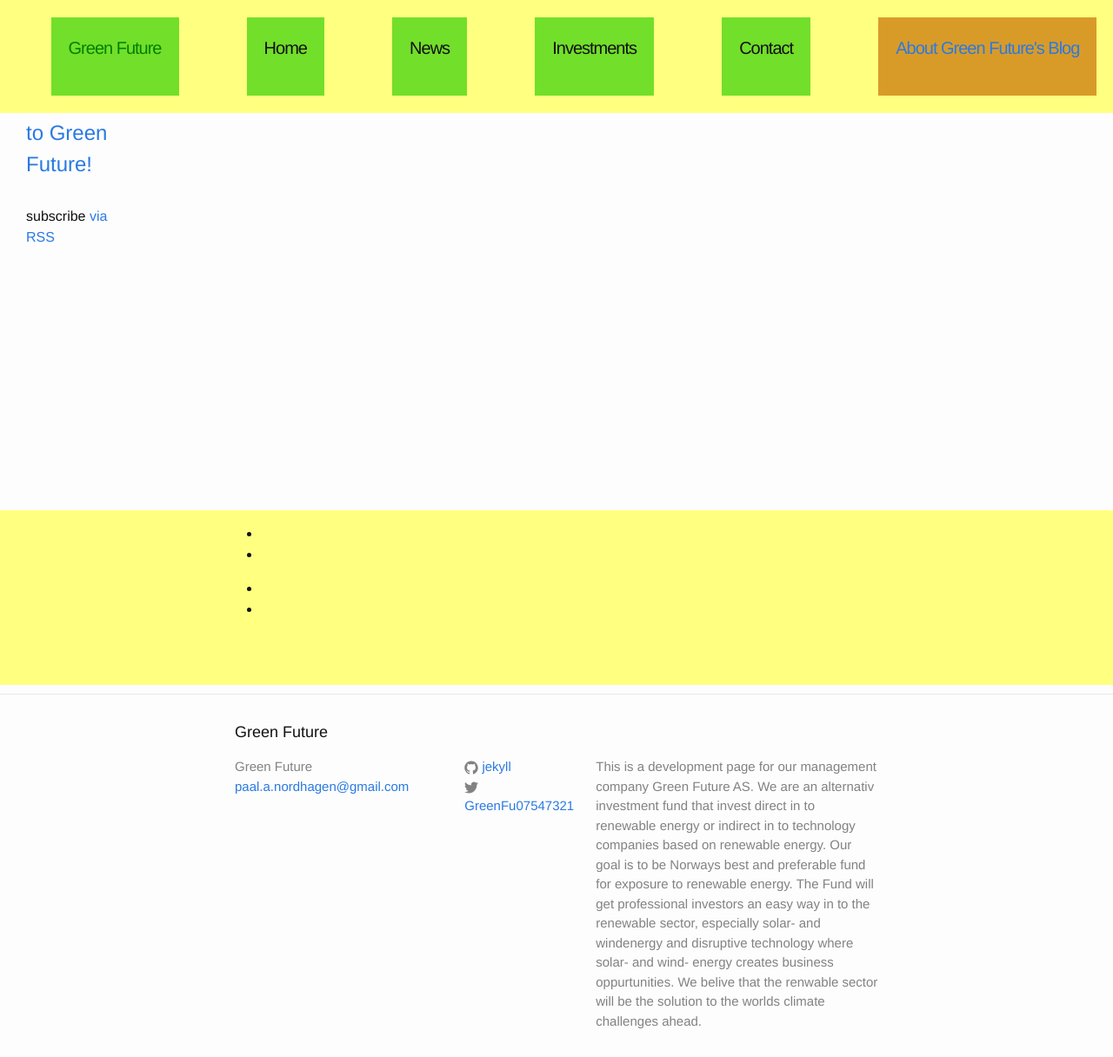
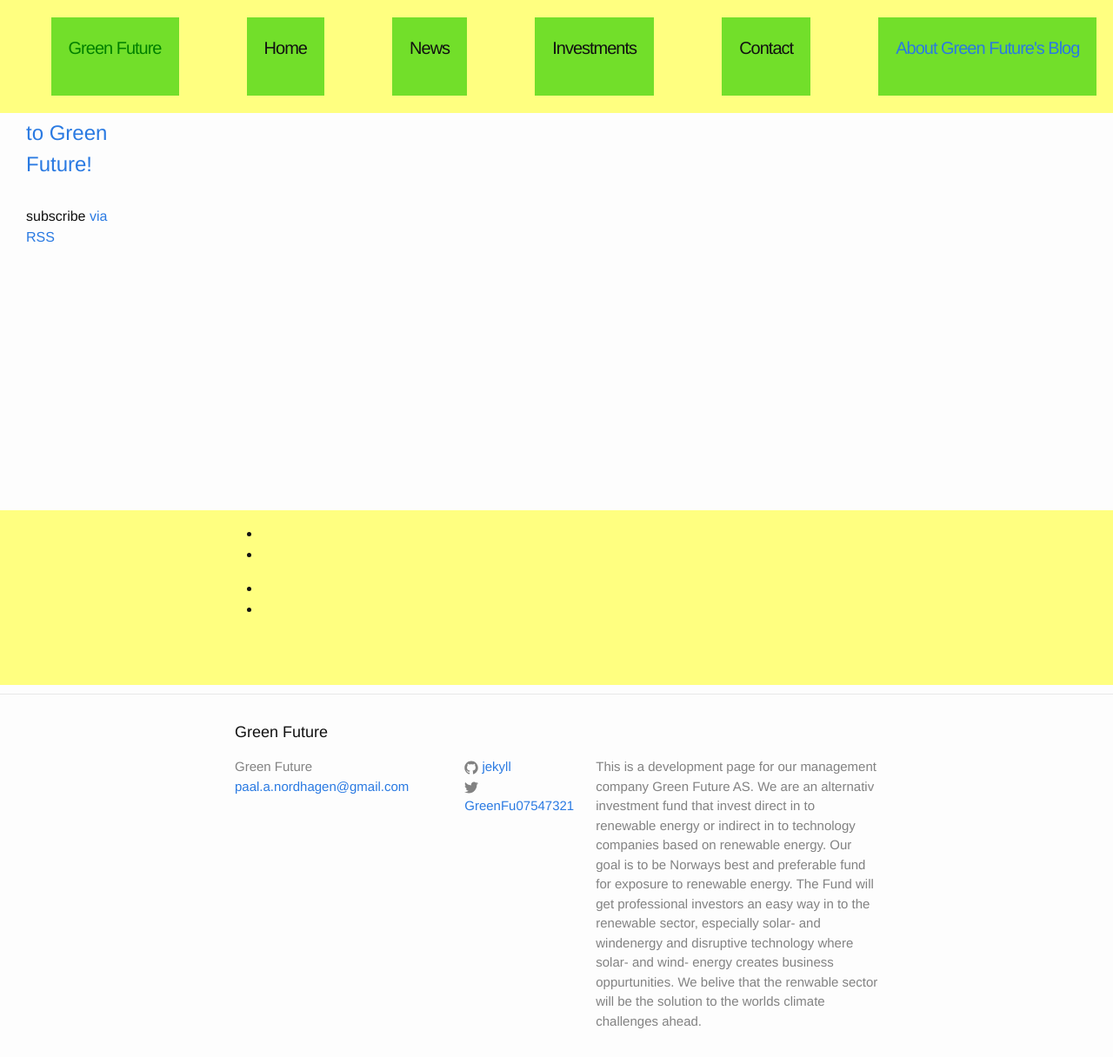
Before and after one commit to Paal-August/Paal-August.github.io, a Jekyll site: the page built from index.html, in a window 1280 px wide and 1216 px high. Shown: the whole window at 87% size. Built offline with Jekyll 4.4.1, drawn with Linux system fonts in a browser that asks for light colours.

Commit message:
Update _layout.scss

```diff
--- a/_sass/_layout.scss
+++ b/_sass/_layout.scss
@@ -104,7 +104,7 @@
     height:50px;
     letter-spacing: -1px;
     padding:20px;
-    background-color:#d99b28;
+    background-color:#72DF2A;
     display:inline-block;
 }
 
```
